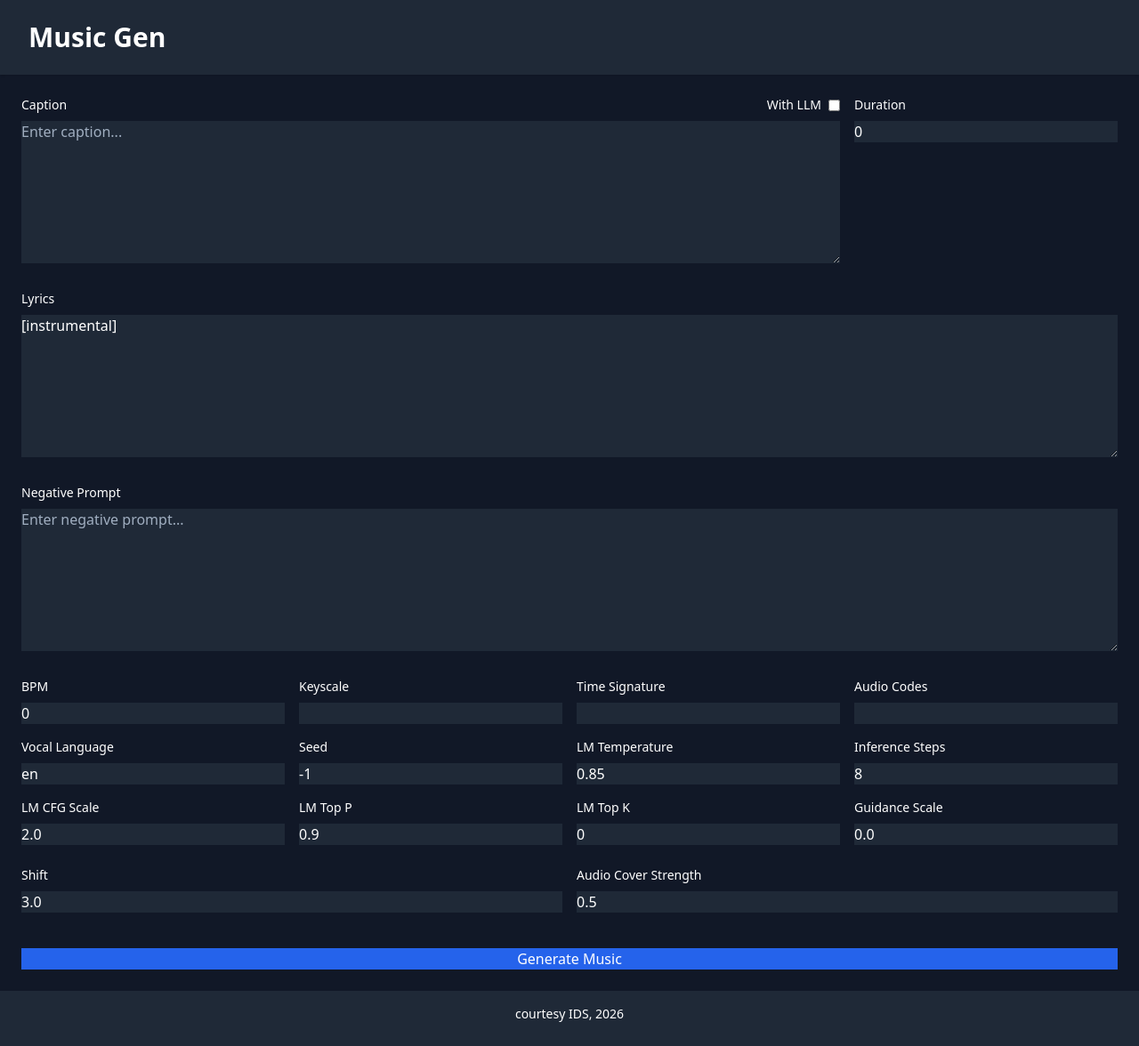
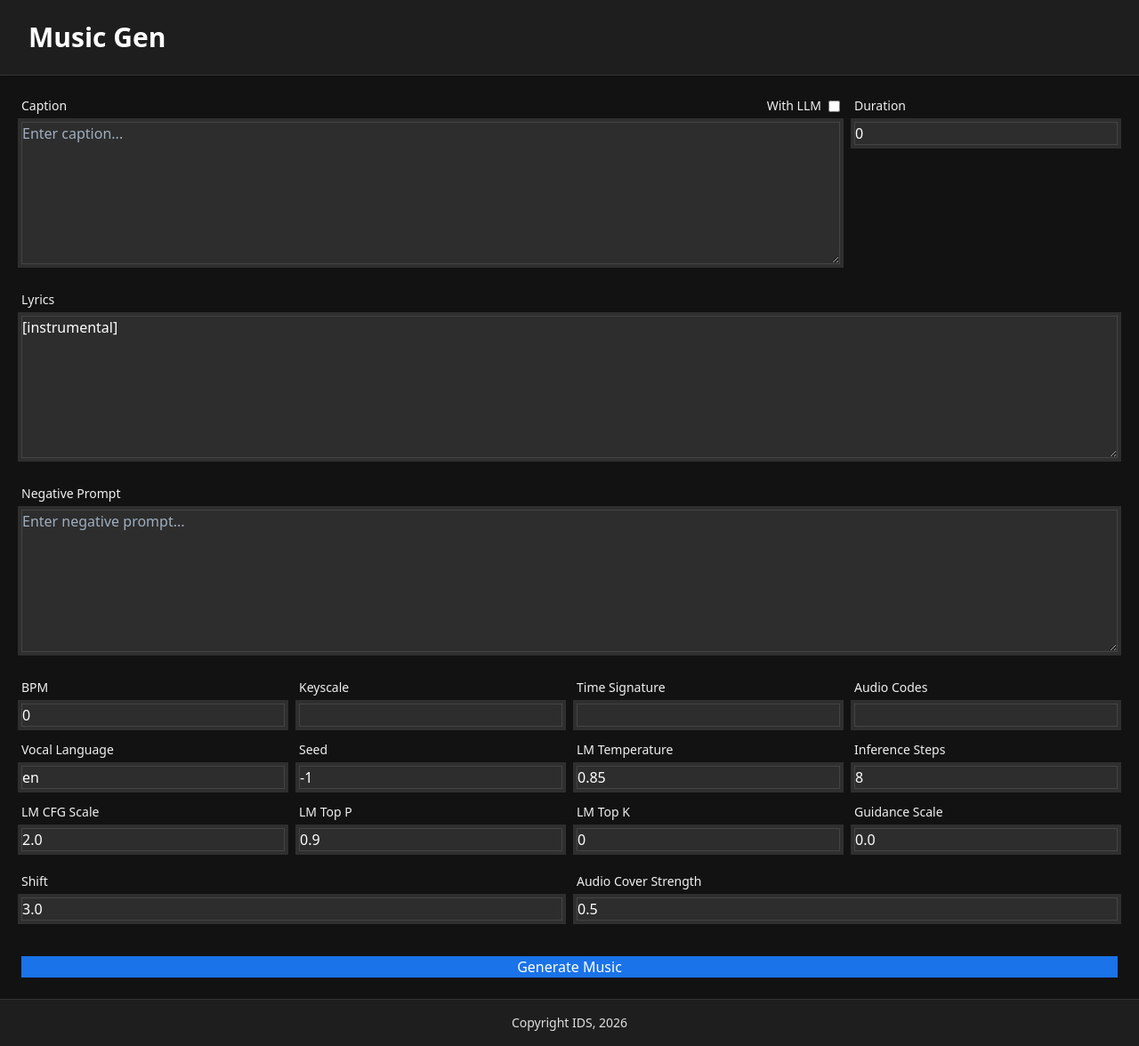
Before and after one commit to Nurb4000/acestep.cpp-simple-GUI, a Flask app: page / in a window 1280 px wide. Shown: the whole page at 89% size. Before the commit the page ends 1149 px from the top, so only its background shows below. Run offline with Flask 3, Linux system fonts and the light colour scheme; some libraries are stand-ins or nearby versions.

Commit message:
Update index.html
redo look and feel a bit so it better matches the simple SD interface 'theme'.    No functional changes.

why? i donno, i just like it :)

```diff
--- a/templates/index.html
+++ b/templates/index.html
@@ -1,5 +1,5 @@
 <!DOCTYPE html>
-<html lang="en" class="h-full bg-gray-900">
+<html lang="en" class="h-full bg-[#121212]">
 <head>
     <meta charset="UTF-8">
     <meta name="viewport" content="width=device-width, initial-scale=1.0">
@@ -8,20 +8,27 @@
     <script src="https://code.jquery.com/jquery-3.6.0.min.js"></script>
     <script src="/static/script.js"></script>
 <style>
-    /* Base styles */
+    /* Base styles - matching master.html color scheme */
     :root {
         --text-primary: #ffffff;
-        --text-secondary: #e2e8f0;
-        --bg-primary: #1a202c;
-        --bg-secondary: #2d3748;
-        --bg-input: #2d3748;
-        --border-color: #4a5568;
-        --focus-ring: #4299e1;
+        --text-secondary: #f0f0f0;
+        --bg-primary: #121212;
+        --bg-secondary: #1e1e1e;
+        --bg-input: #2d2d2d;
+        --border-color: #444;
+        --focus-ring: rgba(130, 130, 130, 0.25);
         --placeholder-color: #a0aec0;
+        --btn-primary: #1a73e8;
+        --btn-primary-hover: #1557b0;
+        --btn-secondary: #5f6368;
+        --btn-secondary-hover: #5f6368;
+        --btn-success: #28a745;
+        --btn-success-hover: #218838;
+        --alert-danger: #dc3545;
     }
 
     body {
-        @apply bg-gray-900;
+        @apply bg-[#121212];
         color: var(--text-primary);
     }
 
@@ -34,25 +41,26 @@
     .text-input,
     .number-input,
     .textarea {
-        @apply w-full px-3 py-2 rounded-md border focus:outline-none focus:ring-2 focus:ring-blue-500;
+        @apply w-full px-3 py-2 rounded-md border focus:outline-none focus:ring-2;
         background-color: var(--bg-input);
         border-color: var(--border-color);
         color: var(--text-primary) !important;
+        box-shadow: 0 0 0 0.25rem var(--focus-ring);
     }
 
     /* Text inputs */
     .text-input {
-        @apply bg-gray-800;
+        @apply bg-[#2d2d2d];
     }
 
     /* Number inputs */
     .number-input {
-        @apply bg-gray-800;
+        @apply bg-[#2d2d2d];
     }
 
     /* Textareas */
     .textarea {
-        @apply bg-gray-800;
+        @apply bg-[#2d2d2d];
         min-height: 8rem; /* Default height for textareas */
     }
 
@@ -83,11 +91,30 @@
     }
 
     .btn-primary {
-        @apply bg-blue-600 text-white hover:bg-blue-700;
+        background-color: var(--btn-primary);
+        color: white;
+    }
+
+    .btn-primary:hover {
+        background-color: var(--btn-primary-hover);
     }
 
     .btn-secondary {
-        @apply bg-gray-700 text-white hover:bg-gray-600;
+        background-color: var(--btn-secondary);
+        color: white;
+    }
+
+    .btn-secondary:hover {
+        background-color: var(--btn-secondary-hover);
+    }
+
+    .btn-success {
+        background-color: var(--btn-success);
+        color: white;
+    }
+
+    .btn-success:hover {
+        background-color: var(--btn-success-hover);
     }
 
     /* Error message */
@@ -102,15 +129,15 @@
     }
 
     ::-webkit-scrollbar-track {
-        @apply bg-gray-800;
+        @apply bg-[#2d2d2d];
     }
 
     ::-webkit-scrollbar-thumb {
-        @apply bg-gray-600 rounded;
+        @apply bg-[#444] rounded;
     }
 
     ::-webkit-scrollbar-thumb:hover {
-        @apply bg-gray-500;
+        @apply bg-[#555];
     }
 
     /* Force text color in all inputs */
@@ -134,13 +161,20 @@
         -webkit-text-fill-color: var(--text-primary) !important;
         -webkit-box-shadow: 0 0 0 30px var(--bg-input) inset !important;
     }
+
+    /* Card styling to match master.html */
+    .card-style {
+        background-color: var(--bg-secondary);
+        border: 1px solid #333;
+        box-shadow: 0 4px 6px rgba(0, 0, 0, 0.1);
+    }
 </style>
 </head>
 <body class="h-full text-white">
     <div class="min-h-full flex flex-col">
-        <header class="bg-gray-800 shadow">
+        <header class="bg-[#1e1e1e] border-b border-[#333] shadow">
             <div class="max-w-7xl mx-auto px-4 py-6 sm:px-6 lg:px-8">
-                <h1 class="text-3xl font-bold">Music Gen</h1>
+                <h1 class="text-3xl font-bold text-white">Music Gen</h1>
             </div>
         </header>
 
@@ -151,49 +185,49 @@
         <!-- Caption with LLM checkbox - spans 3 columns -->
         <div class="space-y-2 lg:col-span-3">
             <div class="flex items-center justify-between">
-                <label class="block text-sm font-medium text-white">Caption</label>
+                <label class="block text-sm font-medium text-[#f0f0f0]">Caption</label>
                 <div class="flex items-center space-x-2">
-                    <label class="text-sm text-white">With LLM</label>
-                    <input type="checkbox" id="use_llm" name="use_llm" class="rounded text-blue-600">
+                    <label class="text-sm text-[#f0f0f0]">With LLM</label>
+                    <input type="checkbox" id="use_llm" name="use_llm" class="rounded text-[#1a73e8]">
                 </div>
             </div>
             <textarea
                 id="caption"
                 name="caption"
-                class="textarea w-full bg-gray-800 text-white"
+                class="textarea w-full bg-[#2d2d2d] text-white border border-[#444]"
                 placeholder="Enter caption...">{{ defaults.caption }}</textarea>
         </div>
 
         <!-- Duration - 1 column -->
         <div class="space-y-2">
-            <label class="block text-sm font-medium text-white">Duration</label>
+            <label class="block text-sm font-medium text-[#f0f0f0]">Duration</label>
             <input
                 type="number"
                 id="duration"
                 name="duration"
                 step="0.1"
-                class="number-input w-full bg-gray-800 text-white"
+                class="number-input w-full bg-[#2d2d2d] text-white border border-[#444]"
                 value="{{ defaults.duration }}">
         </div>
     </div>
 
     <!-- Lyrics - full width -->
     <div class="space-y-2">
-        <label class="block text-sm font-medium text-white">Lyrics</label>
+        <label class="block text-sm font-medium text-[#f0f0f0]">Lyrics</label>
         <textarea
             id="lyrics"
             name="lyrics"
-            class="textarea w-full bg-gray-800 text-white"
+            class="textarea w-full bg-[#2d2d2d] text-white border border-[#444]"
             placeholder="Enter lyrics...">{{ defaults.lyrics }}</textarea>
     </div>
 
     <!-- Negative Prompt - full width -->
     <div class="space-y-2">
-        <label class="block text-sm font-medium text-white">Negative Prompt</label>
+        <label class="block text-sm font-medium text-[#f0f0f0]">Negative Prompt</label>
         <textarea
             id="lm_negative_prompt"
             name="lm_negative_prompt"
-            class="textarea w-full bg-gray-800 text-white"
+            class="textarea w-full bg-[#2d2d2d] text-white border border-[#444]"
             placeholder="Enter negative prompt...">{{ defaults.lm_negative_prompt }}</textarea>
     </div>
 
@@ -202,33 +236,33 @@
         <!-- Column 1 -->
         <div class="space-y-4">
             <div class="space-y-2">
-                <label class="block text-sm font-medium text-white">BPM</label>
+                <label class="block text-sm font-medium text-[#f0f0f0]">BPM</label>
                 <input
                     type="number"
                     id="bpm"
                     name="bpm"
-                    class="number-input w-full bg-gray-800 text-white"
+                    class="number-input w-full bg-[#2d2d2d] text-white border border-[#444]"
                     value="{{ defaults.bpm }}">
             </div>
 
             <div class="space-y-2">
-                <label class="block text-sm font-medium text-white">Vocal Language</label>
+                <label class="block text-sm font-medium text-[#f0f0f0]">Vocal Language</label>
                 <input
                     type="text"
                     id="vocal_language"
                     name="vocal_language"
-                    class="text-input w-full bg-gray-800 text-white"
+                    class="text-input w-full bg-[#2d2d2d] text-white border border-[#444]"
                     value="{{ defaults.vocal_language }}">
             </div>
 
             <div class="space-y-2">
-                <label class="block text-sm font-medium text-white">LM CFG Scale</label>
+                <label class="block text-sm font-medium text-[#f0f0f0]">LM CFG Scale</label>
                 <input
                     type="number"
                     id="lm_cfg_scale"
                     name="lm_cfg_scale"
                     step="0.1"
-                    class="number-input w-full bg-gray-800 text-white"
+                    class="number-input w-full bg-[#2d2d2d] text-white border border-[#444]"
                     value="{{ defaults.lm_cfg_scale }}">
             </div>
         </div>
@@ -236,33 +270,33 @@
         <!-- Column 2 -->
         <div class="space-y-4">
             <div class="space-y-2">
-                <label class="block text-sm font-medium text-white">Keyscale</label>
+                <label class="block text-sm font-medium text-[#f0f0f0]">Keyscale</label>
                 <input
                     type="text"
                     id="keyscale"
                     name="keyscale"
-                    class="text-input w-full bg-gray-800 text-white"
+                    class="text-input w-full bg-[#2d2d2d] text-white border border-[#444]"
                     value="{{ defaults.keyscale }}">
             </div>
 
             <div class="space-y-2">
-                <label class="block text-sm font-medium text-white">Seed</label>
+                <label class="block text-sm font-medium text-[#f0f0f0]">Seed</label>
                 <input
                     type="number"
                     id="seed"
                     name="seed"
-                    class="number-input w-full bg-gray-800 text-white"
+                    class="number-input w-full bg-[#2d2d2d] text-white border border-[#444]"
                     value="{{ defaults.seed }}">
             </div>
 
             <div class="space-y-2">
-                <label class="block text-sm font-medium text-white">LM Top P</label>
+                <label class="block text-sm font-medium text-[#f0f0f0]">LM Top P</label>
                 <input
                     type="number"
                     id="lm_top_p"
                     name="lm_top_p"
                     step="0.01"
-                    class="number-input w-full bg-gray-800 text-white"
+                    class="number-input w-full bg-[#2d2d2d] text-white border border-[#444]"
                     value="{{ defaults.lm_top_p }}">
             </div>
         </div>
@@ -270,33 +304,33 @@
         <!-- Column 3 -->
         <div class="space-y-4">
             <div class="space-y-2">
-                <label class="block text-sm font-medium text-white">Time Signature</label>
+                <label class="block text-sm font-medium text-[#f0f0f0]">Time Signature</label>
                 <input
                     type="text"
                     id="timesignature"
                     name="timesignature"
-                    class="text-input w-full bg-gray-800 text-white"
+                    class="text-input w-full bg-[#2d2d2d] text-white border border-[#444]"
                     value="{{ defaults.timesignature }}">
             </div>
 
             <div class="space-y-2">
-                <label class="block text-sm font-medium text-white">LM Temperature</label>
+                <label class="block text-sm font-medium text-[#f0f0f0]">LM Temperature</label>
                 <input
                     type="number"
                     id="lm_temperature"
                     name="lm_temperature"
                     step="0.01"
-                    class="number-input w-full bg-gray-800 text-white"
+                    class="number-input w-full bg-[#2d2d2d] text-white border border-[#444]"
                     value="{{ defaults.lm_temperature }}">
             </div>
 
             <div class="space-y-2">
-                <label class="block text-sm font-medium text-white">LM Top K</label>
+                <label class="block text-sm font-medium text-[#f0f0f0]">LM Top K</label>
                 <input
                     type="number"
                     id="lm_top_k"
                     name="lm_top_k"
-                    class="number-input w-full bg-gray-800 text-white"
+                    class="number-input w-full bg-[#2d2d2d] text-white border border-[#444]"
                     value="{{ defaults.lm_top_k }}">
             </div>
         </div>
@@ -304,33 +338,33 @@
         <!-- Column 4 -->
         <div class="space-y-4">
             <div class="space-y-2">
-                <label class="block text-sm font-medium text-white">Audio Codes</label>
+                <label class="block text-sm font-medium text-[#f0f0f0]">Audio Codes</label>
                 <input
                     type="text"
                     id="audio_codes"
                     name="audio_codes"
-                    class="text-input w-full bg-gray-800 text-white"
+                    class="text-input w-full bg-[#2d2d2d] text-white border border-[#444]"
                     value="{{ defaults.audio_codes }}">
             </div>
 
             <div class="space-y-2">
-                <label class="block text-sm font-medium text-white">Inference Steps</label>
+                <label class="block text-sm font-medium text-[#f0f0f0]">Inference Steps</label>
                 <input
                     type="number"
                     id="inference_steps"
                     name="inference_steps"
-                    class="number-input w-full bg-gray-800 text-white"
+                    class="number-input w-full bg-[#2d2d2d] text-white border border-[#444]"
                     value="{{ defaults.inference_steps }}">
             </div>
 
             <div class="space-y-2">
-                <label class="block text-sm font-medium text-white">Guidance Scale</label>
+                <label class="block text-sm font-medium text-[#f0f0f0]">Guidance Scale</label>
                 <input
                     type="number"
                     id="guidance_scale"
                     name="guidance_scale"
                     step="0.1"
-                    class="number-input w-full bg-gray-800 text-white"
+                    class="number-input w-full bg-[#2d2d2d] text-white border border-[#444]"
                     value="{{ defaults.guidance_scale }}">
             </div>
         </div>
@@ -339,24 +373,24 @@
     <!-- Bottom Row: Shift and Audio Cover Strength -->
     <div class="grid grid-cols-1 md:grid-cols-2 gap-4">
         <div class="space-y-2">
-            <label class="block text-sm font-medium text-white">Shift</label>
+            <label class="block text-sm font-medium text-[#f0f0f0]">Shift</label>
             <input
                 type="number"
                 id="shift"
                 name="shift"
                 step="0.1"
-                class="number-input w-full bg-gray-800 text-white"
+                class="number-input w-full bg-[#2d2d2d] text-white border border-[#444]"
                 value="{{ defaults.shift }}">
         </div>
 
         <div class="space-y-2">
-            <label class="block text-sm font-medium text-white">Audio Cover Strength</label>
+            <label class="block text-sm font-medium text-[#f0f0f0]">Audio Cover Strength</label>
             <input
                 type="number"
                 id="audio_cover_strength"
                 name="audio_cover_strength"
                 step="0.01"
-                class="number-input w-full bg-gray-800 text-white"
+                class="number-input w-full bg-[#2d2d2d] text-white border border-[#444]"
                 value="{{ defaults.audio_cover_strength }}">
         </div>
     </div>
@@ -365,19 +399,19 @@
         <button
             type="submit"
             id="generateBtn"
-            class="btn btn-primary w-full text-white bg-blue-600 hover:bg-blue-700">
+            class="btn btn-primary w-full text-white bg-[#1a73e8] hover:bg-[#1557b0]">
             Generate Music
         </button>
     </div>
 </form>
 
             <!-- Results Section -->
-            <div id="results" class="max-w-4xl mx-auto mt-8 hidden">
-                <h2 class="text-xl font-semibold mb-4">Generated Music</h2>
-                <div class="bg-gray-800 p-4 rounded-lg">
+            <div id="results" class="max-w-4xl mx-auto mt-8 hidden card-style rounded-lg p-4">
+                <h2 class="text-xl font-semibold mb-4 text-white">Generated Music</h2>
+                <div>
                     <div id="audioPlayer" class="mb-4"></div>
                     <div class="flex space-x-4">
-                        <button id="downloadBtn" class="btn btn-primary">Download All Files</button>
+                        <button id="downloadBtn" class="btn btn-success">Download All Files</button>
                         <button id="newGenerationBtn" class="btn btn-secondary">New Generation</button>
                     </div>
                 </div>
@@ -385,17 +419,17 @@
 
             <!-- Loading Indicator -->
             <div id="loading" class="max-w-4xl mx-auto mt-8 hidden text-center">
-                <div class="inline-block animate-spin rounded-full h-8 w-8 border-t-2 border-b-2 border-blue-500"></div>
-                <p class="mt-2">Generating music, please wait...</p>
+                <div class="inline-block animate-spin rounded-full h-8 w-8 border-t-2 border-b-2 border-[#1a73e8]"></div>
+                <p class="mt-2 text-[#f0f0f0]">Generating music, please wait...</p>
             </div>
 
             <!-- Error Message -->
-            <div id="error" class="max-w-4xl mx-auto mt-8 p-4 bg-red-900 text-white rounded-lg hidden"></div>
+            <div id="error" class="max-w-4xl mx-auto mt-8 p-4 bg-[#dc3545] text-white rounded-lg hidden"></div>
         </main>
 
-        <footer class="bg-gray-800 py-4">
+        <footer class="bg-[#1e1e1e] border-t border-[#333] py-4">
             <div class="max-w-7xl mx-auto px-4 text-center">
-                <p class="text-sm">courtesy IDS, 2026</p>
+                <p class="text-sm text-[#e0e0e0]">Copyright IDS, 2026</p>
             </div>
         </footer>
     </div>
```
